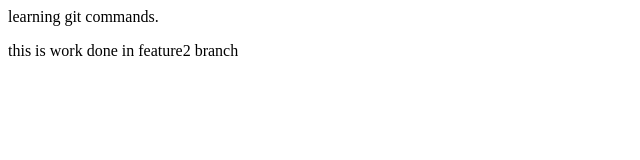
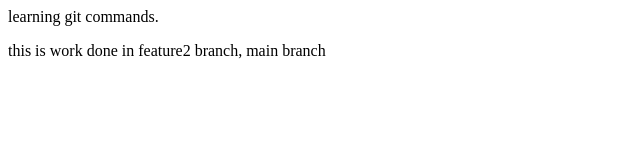
Before and after one commit to shreyash329/another-repo, a plain HTML site: page index.html in a window 1280 px wide. Shown: the full height of the page, 0-640 px from the left. Drawn offline with Linux system fonts and the light colour scheme.

Commit message:
added main branch

```diff
--- a/index.html
+++ b/index.html
@@ -7,6 +7,6 @@
 </head>
 <body>
     <h1?>learning git commands.</h1>
-    <p>this is work done in feature2 branch </p>
+    <p>this is work done in feature2 branch, main branch</p>
 </body>
 </html>
```
